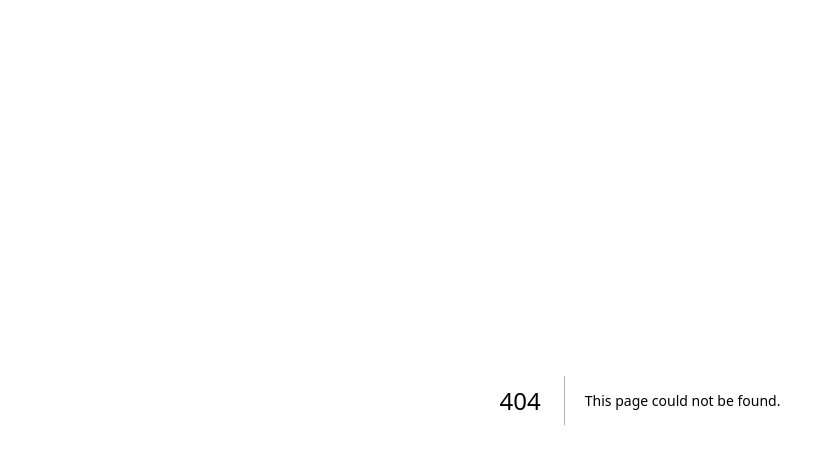
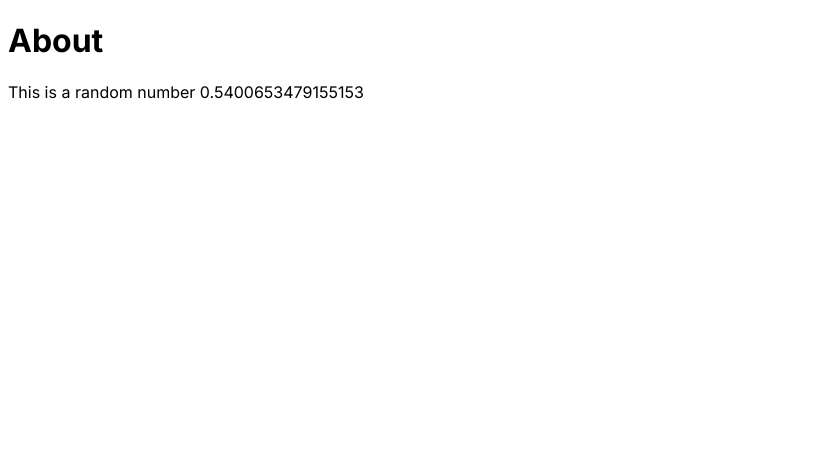
Before and after one commit to magnusson17/next-pizza, a Next.js app: page /about in a window 1280 px wide. Before the commit this address had no page. Shown: the top 464 px of the page, without its empty margins (0-835 px from the left). Built offline with nearby package versions, Linux system fonts and the light colour scheme.

Commit message:
nuove pag

```diff
--- /dev/null
+++ b/src/app/about/page.jsx
@@ -0,0 +1,12 @@
+import { unstable_noStore } from "next/cache"
+
+export default function About() {
+    unstable_noStore()
+
+    return (
+        <>
+            <h1>About</h1>
+            <p>This is a random number {Math.random()}</p>
+        </>
+    )
+}
```
Also changed, not shown: src/app/contacts/page.jsx (added, +12 -0 lines), src/app/page.jsx (+2 -7 lines), src/components/header.jsx (added, +13 -0 lines).
